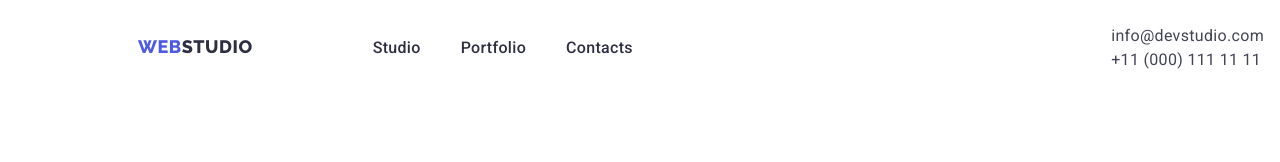
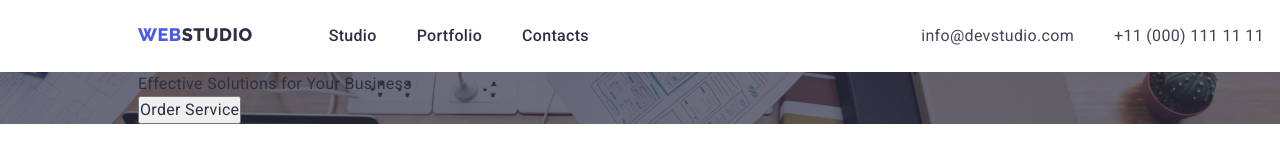
Before and after one commit to aleksandr-ts17/WebStudio2.0, a plain HTML site: page index.html in a window 1280 px wide. Drawn offline with Linux system fonts and the light colour scheme.

Commit message:
hero image

```diff
--- a/css/style.css
+++ b/css/style.css
@@ -119,6 +119,17 @@
     flex-direction: column;
   }
 }
+
+@media screen and (min-width: 1200px) {
+  .position-menu-head {
+    gap: 76px;
+    padding-right: 332px;
+  }
+  .contact-info {
+    flex-direction: row;
+    gap: 40px;
+  }
+}
 /*------------------------- hero -----------------------------------*/
 
 .hero {
@@ -129,12 +140,10 @@
     ),
     url(/images/people-office\ 1.jpg);
   background-position: center;
+  background-size: color;
 }
 
-.hero-title {
-  display: flex;
-}
-
+/*-------------------------------- about-------------------------------- */
 .mobile-menu {
   position: fixed;
   width: 100%;
--- a/index.html
+++ b/index.html
@@ -14,7 +14,8 @@
   </head>
   <body>
     <header>
-      <div class="container header-position">
+      <div class="container">
+        <div class="header-position">
           <div class="position-menu-head">
             <a class="logo" href="">WEB<span>STUDIO</span> </a>
             <nav class="navigation-menu">
@@ -39,14 +40,18 @@
           <ul class="contact-info">
             <li class="contact-item">
               <a class="mail hover-item" href="mailto:info@devstudio.com"
-              >info@devstudio.com</a>
+                >info@devstudio.com</a
+              >
             </li>
             <li class="contact-item">
               <a class="number hover-item" href="tel:+110001111111"
-              >+11 (000) 111 11 11</a>
+                >+11 (000) 111 11 11</a
+              >
             </li>
           </ul>
         </div>
+      </div>
+
       <!-- <div class="mobile-menu">
         <div class="mobile-menu-container">
           <button class="mobile-menu-btn">
@@ -108,16 +113,16 @@
         </div>
       </div> -->
     </header>
-   <!-- <main>
+    <main>
     <section class="hero">
-    <div class="hero-div">
+    <div class="container">
       <h1 class="hero-title">
         Effective Solutions for Your Business
       </h1>
       <button class="modal-button" type="button">Order Service</button>
     </div>
   </section>
-  <section class="about">
+  <!-- <section class="about">
     <div class="about-container">
       <div class="about-div">
         <ul class="about-list">
@@ -194,7 +199,7 @@
         </li>
       </ul>
     </div>
-  </section>
-</main> -->
+  </section> -->
+</main>
   </body>
 </html>
```
Lines whose indentation alone changed are shown as unchanged.
